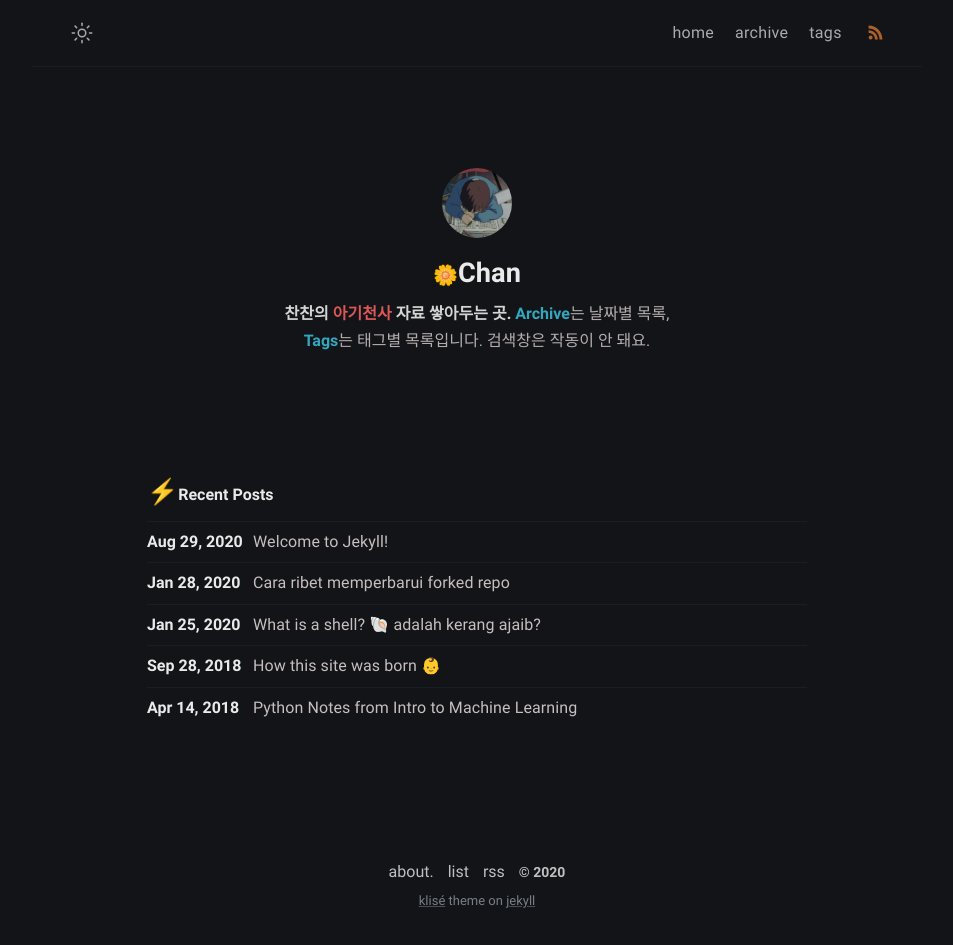
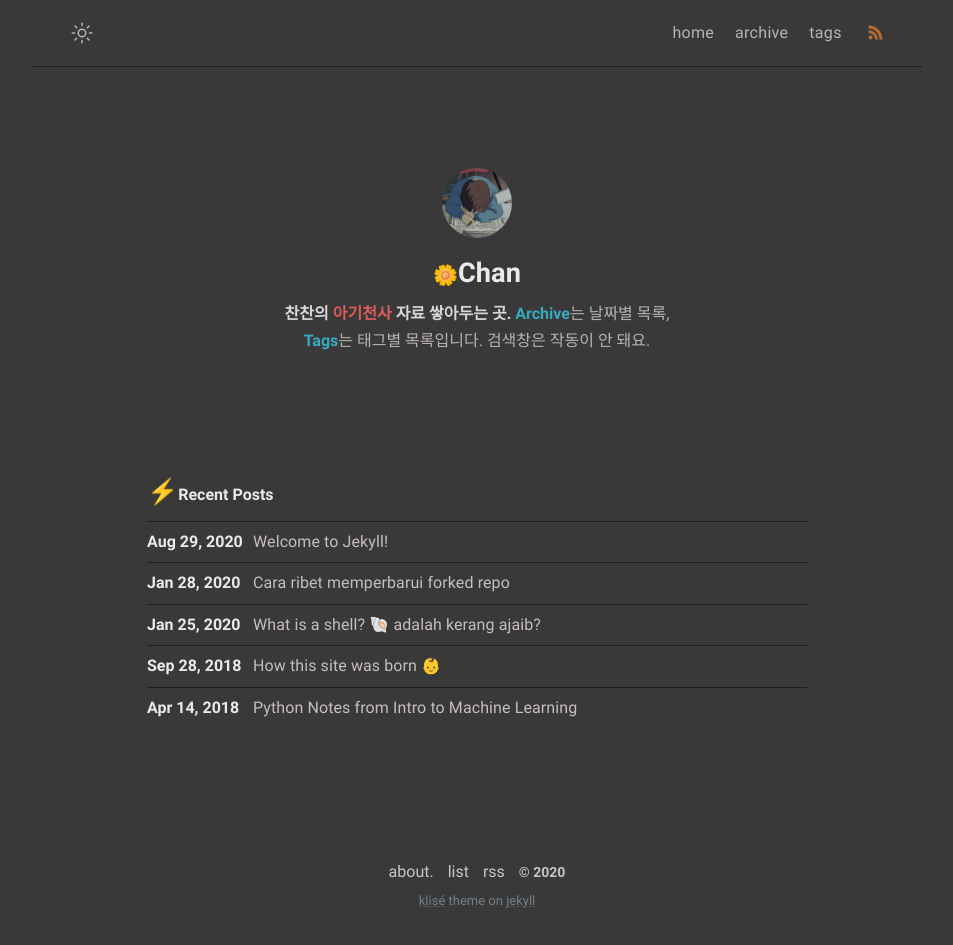
Before and after one commit to iwdstry/yeieje, a Jekyll site: the page built from index.md, in a window 1280 px wide. Shown: the whole page, without its empty margins (163-1116 px from the left). Built offline with Jekyll 4.4.1, drawn with Linux system fonts in a browser that asks for light colours.

Commit message:
Create main.scss

```diff
--- a/_sass/main.scss
+++ b/_sass/main.scss
@@ -28,7 +28,7 @@ $dark-text-base-color: #c7bebe;
 $dark-text-link-blue: #ff5277;
 $dark-text-link-blue-active: #ff2957;
 
-$dark-black: #131418;
+$dark-black: #393939;
 $dark-white: #eaeaea;
 $dark-light: #1b1d25;
 $dark-smoke: #4a4d56;
```
